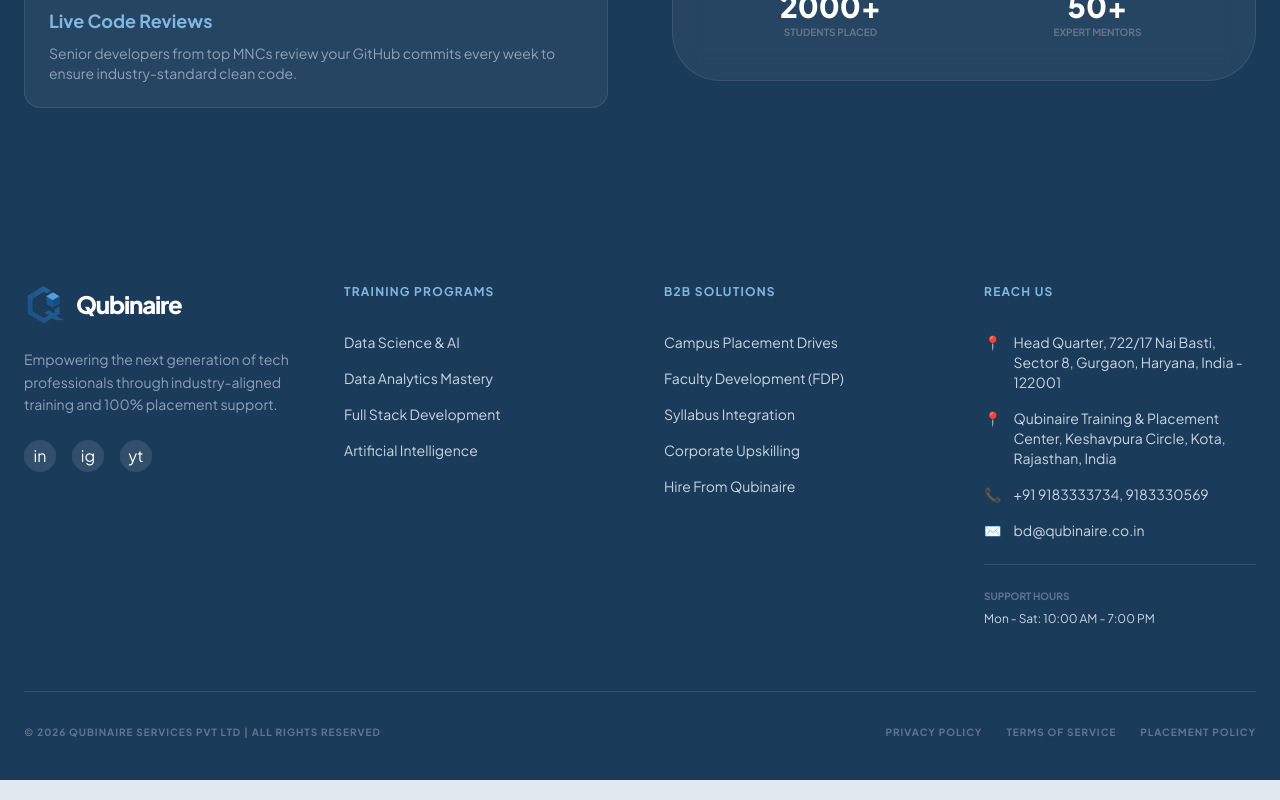
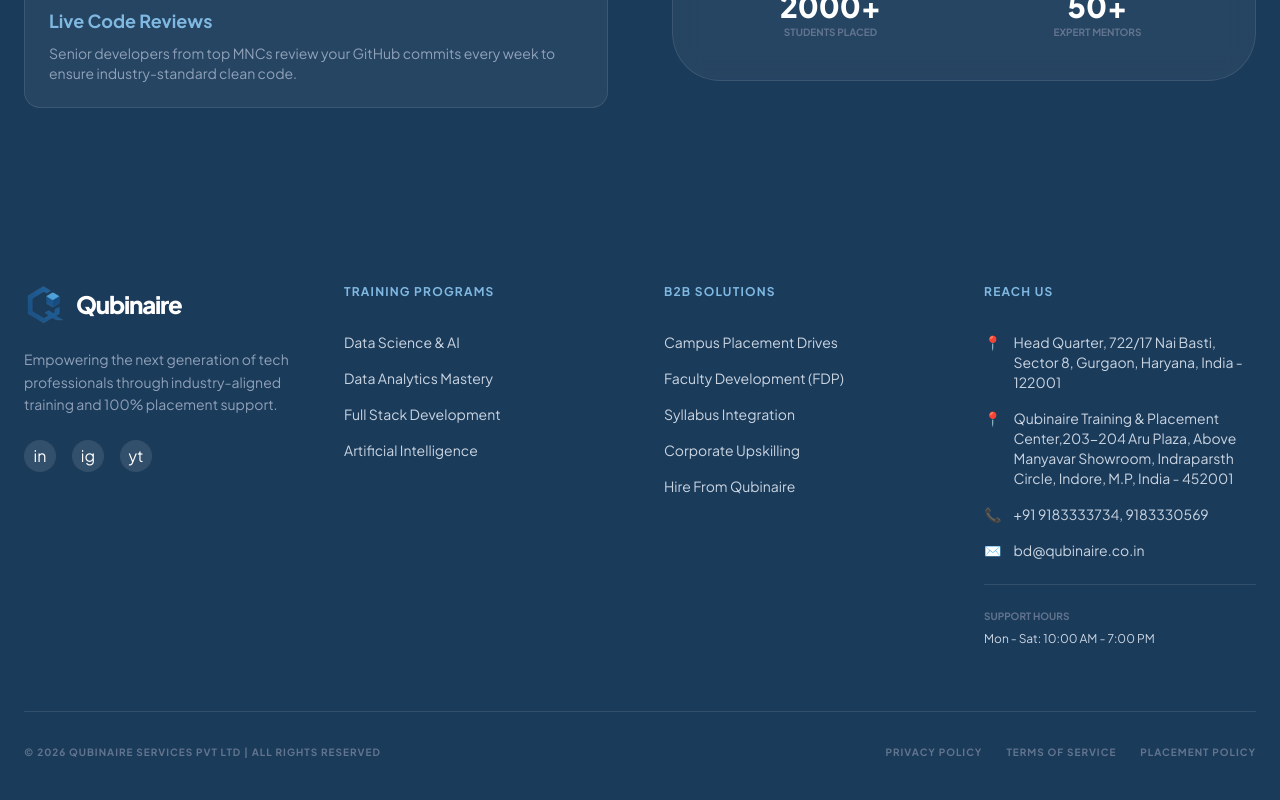
Before and after one commit to BinaryCubit/qweb, a Next.js app: page /about-us in a window 1280 px wide. Shown: the part 1683-2483 px from the top of the page. Built offline with nearby package versions, Linux system fonts and the light colour scheme.

Commit message:
Update Footer.tsx

```diff
--- a/components/Footer.tsx
+++ b/components/Footer.tsx
@@ -44,7 +44,7 @@
             <h4 className="text-[#7FB8E1] font-bold uppercase tracking-widest text-xs mb-8">Reach Us</h4>
             <ul className="space-y-4 text-sm text-slate-300">
               <li className="flex items-start gap-3"><span className="text-[#7FB8E1]">📍</span><span>Head Quarter, 722/17 Nai Basti, Sector 8, Gurgaon, Haryana, India - 122001</span></li>
-              <li className="flex items-start gap-3"><span className="text-[#7FB8E1]">📍</span><span>Qubinaire Training & Placement Center, Keshavpura Circle, Kota, Rajasthan, India</span></li>
+              <li className="flex items-start gap-3"><span className="text-[#7FB8E1]">📍</span><span>Qubinaire Training & Placement Center,203-204 Aru Plaza, Above Manyavar Showroom, Indraparsth Circle, Indore, M.P, India - 452001</span></li>
               <li className="flex items-center gap-3"><span className="text-[#7FB8E1]">📞</span><span>+91 9183333734, 9183330569</span></li>
               <li className="flex items-center gap-3"><span className="text-[#7FB8E1]">✉️</span><span>bd@qubinaire.co.in</span></li>
               <li className="mt-6 pt-6 border-t border-white/10">
```
